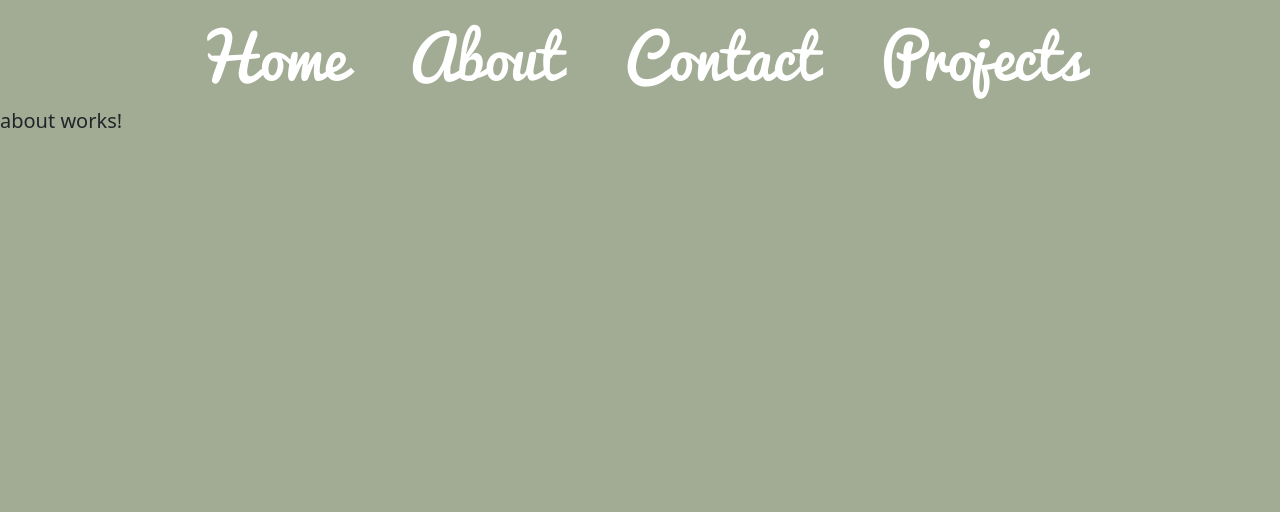
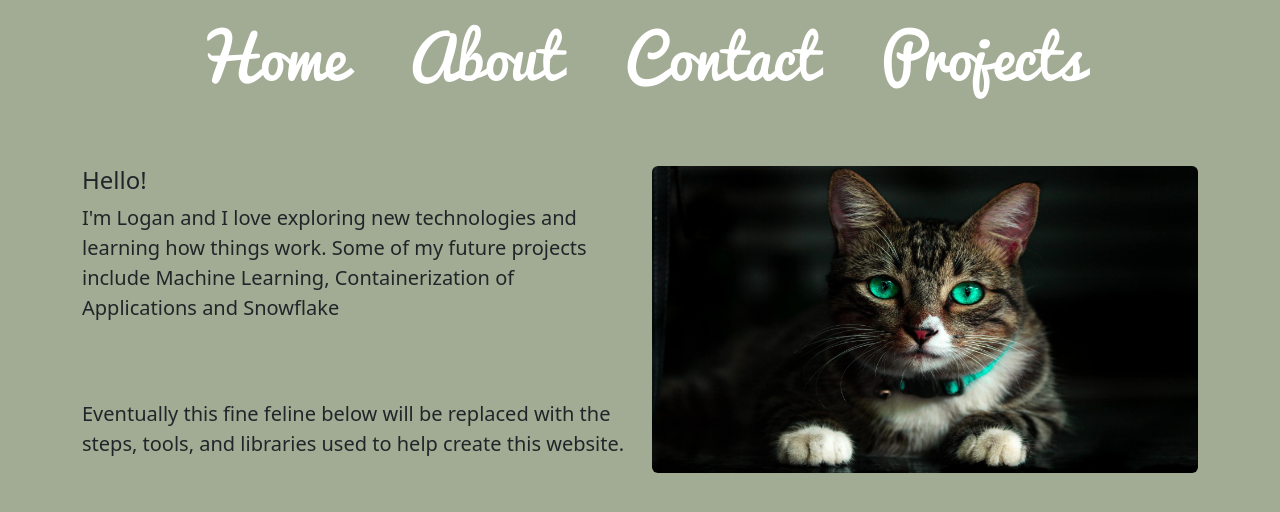
Before and after one commit to Logan-0/ngPersonal, an Angular app in the folder client/: page /about in a window 1280 px wide. Shown: the top 512 px of the page. Built offline with nearby package versions, Linux system fonts and the light colour scheme.

Commit message:
Updated About Page

```diff
--- a/client/src/app/about/about.component.html
+++ b/client/src/app/about/about.component.html
@@ -1 +1,40 @@
-<p>about works!</p>
+<div class='about-bg'>
+    <br /><br />
+    <!-- Set this to display for Desktop --> @if (screenWidth >= 768){
+    <div class="about container">
+        <div class="about row">
+            <div class="about col">
+                <h4><span class="about cursive">Hello! &nbsp;</span></h4>
+                <div class="about aText">
+                    <p>I'm Logan and I love exploring new technologies and learning how things work. Some of my future
+                        projects include Machine Learning, Containerization of Applications and Snowflake</p>
+                        <br /><br />
+                    <p>Eventually this fine feline below will be replaced with the steps, tools, and libraries used to
+                        help create this website.
+                        <br />
+                    </p>
+                </div>
+            </div>
+            <div class="about col">
+                <div class="about aPic">
+                    <img [src]=tempPhoto class="about img-fluid rounded" alt="self" />
+                </div>
+            </div>
+        </div>
+    </div>
+    } <!-- Display for mobile phones --> @else {
+    <div class="about container">
+        <h4><span class="about cursive">Hello! &nbsp;</span></h4>
+        <div class="about aText">
+            <p>I'm Logan and I love exploring new technologies and learning how things work. Some of my future
+                projects include Machine Learning, Containerization of Applications and Snowflake</p>
+                <br /><br />
+            <p>Eventually this fine feline below will be replaced with the steps, tools, and libraries used to
+                help create this website.
+                <br />
+            </p>
+        </div>
+        <img [src]=tempPhoto alt='catPhoto' class='img-fluid rounded' />
+    </div>
+    }
+</div>
--- a/client/src/app/about/about.component.ts
+++ b/client/src/app/about/about.component.ts
@@ -1,4 +1,4 @@
-import { Component } from '@angular/core';
+import { Component, HostListener } from '@angular/core';
 
 @Component({
   selector: 'app-about',
@@ -9,4 +9,19 @@ import { Component } from '@angular/core';
 })
 export class AboutComponent {
 
+  screenHeight: number = 768;
+  screenWidth: number = 768;
+
+  tempPhoto: string = "../../assets/images/cat1.jpg"
+
+  constructor() {
+    this.screenHeight = window.innerHeight;
+    this.screenWidth = window.innerWidth;
+  }
+
+  @HostListener('window:resize', ['$event'])
+  onResize() {
+    this.screenHeight = window.innerHeight;
+    this.screenWidth = window.innerWidth;
+  }
 }
--- a/client/src/app/contact/contact.component.html
+++ b/client/src/app/contact/contact.component.html
@@ -2,7 +2,7 @@
     <div class="contact container">
         <div class="contact cText">
             <h1 class='contact conTitle'>Post Office</h1>
-            <!-- Set this to display for Desktop-->  @if (screenHeight >= 768){
+            <!-- Set this to display for Desktop-->  @if (screenWidth >= 768){
             <div class='contact row'>
                 <div class='contact col'>
                     <!-- CONTACT FORM -->
--- a/client/src/app/navbar/navbar.component.css
+++ b/client/src/app/navbar/navbar.component.css
@@ -14,7 +14,6 @@
 
     .collapse {
         background-color: #3E4437;
-        ;
     }
 
     .navbar-toggler-icon {
--- a/client/src/app/navbar/navbar.component.html
+++ b/client/src/app/navbar/navbar.component.html
@@ -1,4 +1,4 @@
-<!-- {/* Set this routerLink display for Desktop */} --> @if (screenHeight >= 768){
+<!-- {/* Set this routerLink display for Desktop */} --> @if (screenWidth >= 768){
 <nav class="navbar navbar-expand-md justify-content-center [navType]">
     <ul class="navbar-nav">
         <li class="nav-item home" id='nav-links'>
--- a/client/src/app/splash/splash.component.css
+++ b/client/src/app/splash/splash.component.css
@@ -17,7 +17,7 @@
 
     img.splash.splash-logo {
         transform: translateY(15%);
-        height: 9em;
+        height: 900%;
         margin: auto;
     }
 }
--- a/client/src/app/splash/splash.component.html
+++ b/client/src/app/splash/splash.component.html
@@ -1,5 +1,7 @@
 <div class='splash-bg'>
-    <!-- {/* Set this to display for Desktop */} --> @if (screenHeight >= 768){
+    <p>Screen Height: {{screenHeight}}</p>
+    <p>Screen Width: {{screenWidth}}</p>
+    <!-- {/* Set this to display for Desktop */} --> @if (screenWidth >= 768){
     <div class="container">
         <div class="d-flex align-items-center justify-content-center">
             <div class='col'>
--- a/client/src/app/splash/splash.component.ts
+++ b/client/src/app/splash/splash.component.ts
@@ -20,7 +20,7 @@ export class SplashComponent {
   }
 
   @HostListener('window:resize', ['$event'])
-  onResize(event: any) {
+  onResize() {
     this.screenHeight = window.innerHeight;
     this.screenWidth = window.innerWidth;
   }
```
